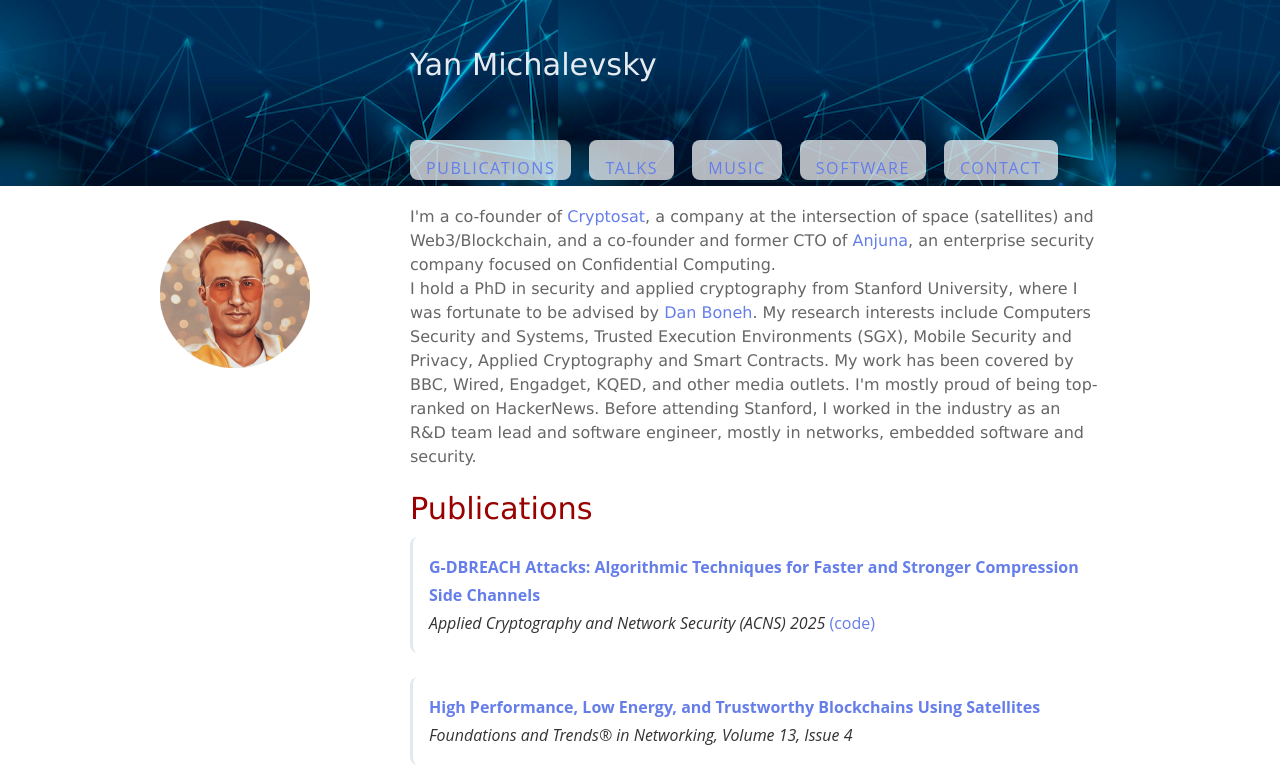
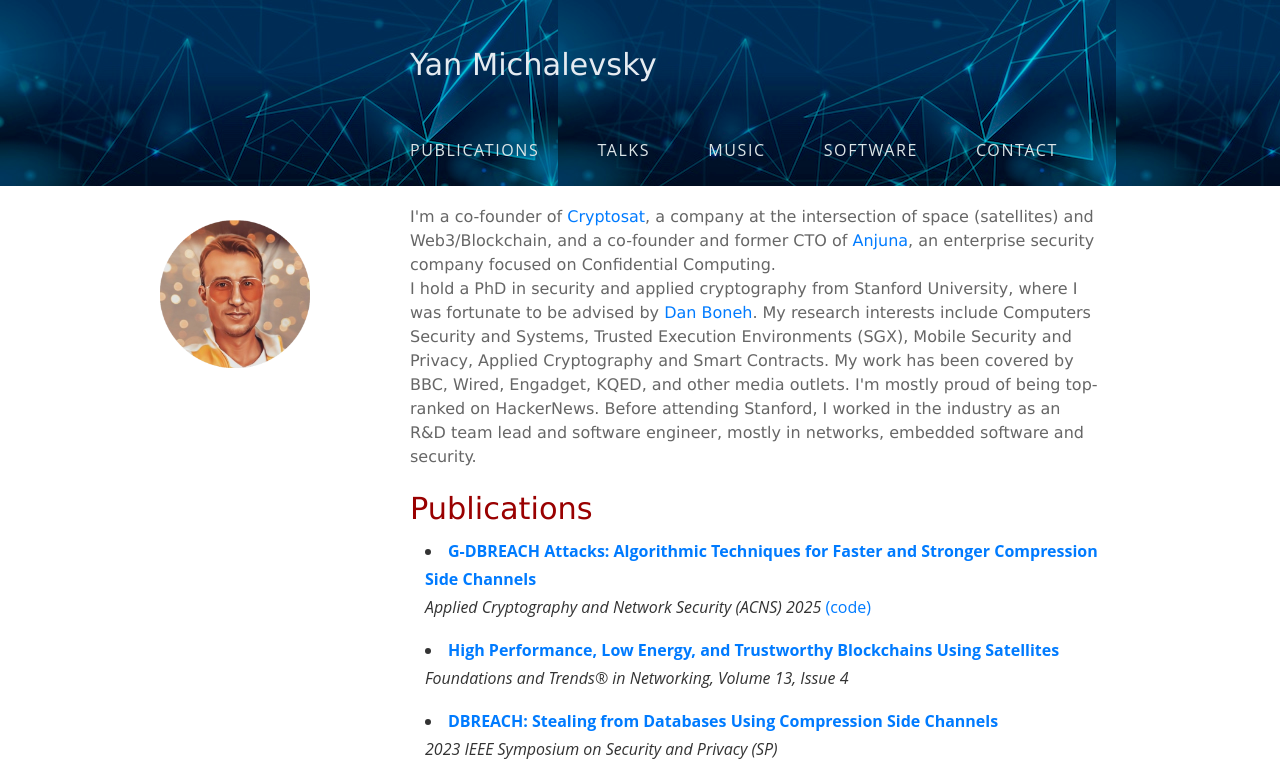
Before and after one commit to ymcrcat/michalevsky.com, a React (Create React App) app: page / in a window 1280 px wide. Shown: the top 784 px of the page. Built offline with nearby package versions, Linux system fonts and the light colour scheme.

Commit message:
Restored to '1f47489842552c8b99c9f7b80141e830b913f31b'
Replit-Restored-To: 1f47489842552c8b99c9f7b80141e830b913f31b

```diff
--- a/src/index.css
+++ b/src/index.css
@@ -31,10 +31,7 @@
 }
 
 a, nav ul li a {
-	color: #667eea;
-	text-decoration: none;
-	transition: all 0.2s ease;
-	border-bottom: 1px solid transparent;
+	color: #007bff;
 }
 
 button {
@@ -57,11 +54,6 @@
 
 ol, ul {
 	list-style: none;
-	padding-left: 0;
-	color: #4a5568;
-	font-size: 1.0em;
-	font-weight: normal;
-	line-height: 1.5em;
 }
 
 blockquote, q {
@@ -139,13 +131,11 @@
 }
 
 ul {
-	list-style: none;
-	list-style-type: none;
-	padding-left: 0;
-	color: #4a5568;
+	list-style: disc;
+	color: #555;
 	font-size: 1.0em;
 	font-weight: normal;
-	line-height: 1.5em;
+	line-height: 1.3em;
 }
 
 ol, ol.lowerRoman, ol.upperAlpha {
@@ -174,9 +164,8 @@
 }
 
 a:hover, nav ul li a:hover {
-	color: #764ba2;
-	border-bottom: 1px solid #764ba2;
-	text-decoration: none;
+	color: #0056b3;
+	text-decoration: underline;
 }
 
 a:active {
@@ -223,21 +212,8 @@
 }
 
 li {
-	margin-bottom: 1.5rem;
-	margin-left: 0;
-	padding: 1rem;
-	background: rgba(255, 255, 255, 0.7);
-	border-radius: 8px;
-	border-left: 3px solid #e2e8f0;
-	transition: all 0.2s ease;
-	list-style: none;
-	list-style-type: none;
-}
-
-li:hover {
-	border-left-color: #667eea;
-	transform: translateX(4px);
-	box-shadow: 0 2px 8px rgba(0, 0, 0, 0.1);
+	margin-bottom: 15px;
+	margin-left: 15px;
 }
 
 p, dl, hr, h1, h2, h3, h4, h5, h6, ol, ul, pre, table, address, fieldset {
@@ -343,7 +319,7 @@
 }
 
 nav ul li a {
-	color: #667eea;
+	color: #dce5e7;
 	font-weight: normal;
 	letter-spacing: 0.1em;
 	text-transform: uppercase;
```
